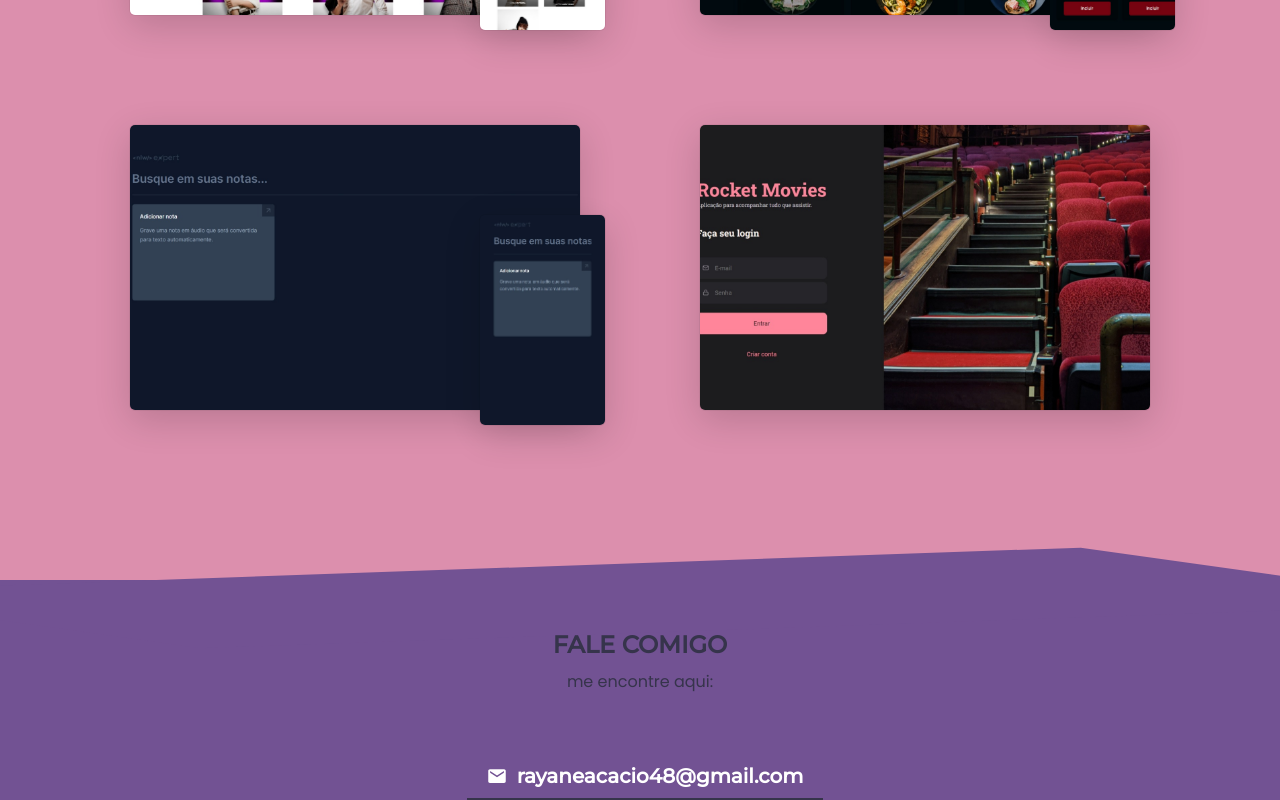
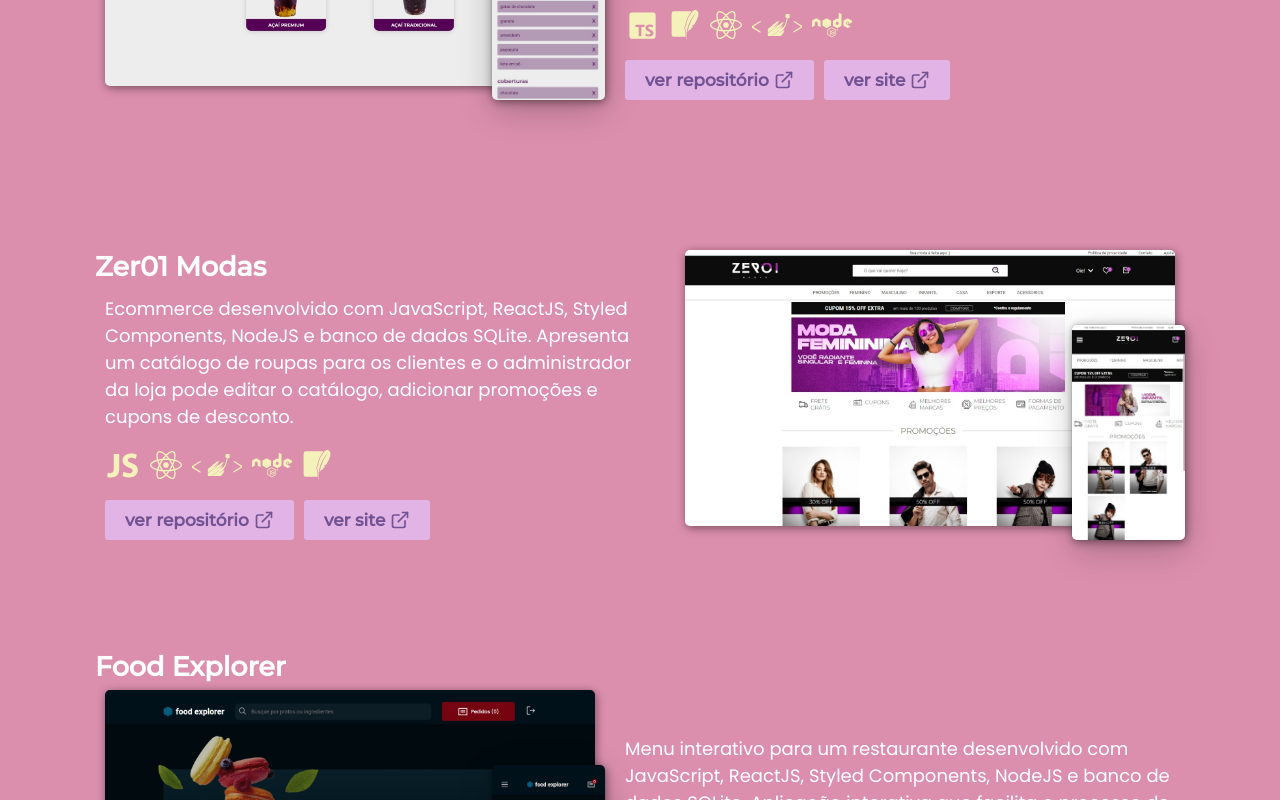
Before and after one commit to rayaneacacio/meu-portfolio, a React (Vite) app: page / in a window 1280 px wide. Shown: the part 1640-2440 px from the top of the page. Built offline with nearby package versions, Linux system fonts and the light colour scheme.

Commit message:
update projetos

```diff
--- a/src/components/projeto/index.jsx
+++ b/src/components/projeto/index.jsx
@@ -1,24 +1,76 @@
-import { FaGithub } from "react-icons/fa";
-import { MdVisibility } from "react-icons/md";
+import { IoLogoJavascript } from "react-icons/io";
+import { FaReact } from "react-icons/fa";
+import { FaNode } from "react-icons/fa";
+import { SiStyledcomponents } from "react-icons/si";
+import { BiLogoTypescript } from "react-icons/bi";
+import { SiSqlite } from "react-icons/si";
+import { FiExternalLink } from "react-icons/fi";
 
 import { Container } from "./style";
 
-export function Projeto({ img, img_mobile, name, description, repository, deploy }) {
+export function Projeto({ img, img_mobile, name, description, languages, repository, deploy, style }) {
   return (
-    <Container>
-      <div style={{ backgroundImage: `URL(${ img })` }} ></div>
-      {
-        img_mobile &&
-        <div className="mobile" style={{ backgroundImage: `URL(${ img_mobile })` }} ></div>
-      }
+    <Container style={ style }>
+      <h2 style={ style && { top: "0" }}>{ name }</h2>
 
       <div>
-        <p> { description } </p>
+        <div className="imgDesktop" style={{ backgroundImage: `URL(${ img })` }} ></div>
 
-        <div className="div_links">
-          <a href={ repository } target="_blank" title="repositório" > <FaGithub size={ 40 } /> </a>
-          <a href={ deploy } target="_blank" title="deploy" > <MdVisibility size={ 40 } /> </a>
+        {
+          img_mobile &&
+          <div className="imgMobile" style={{ backgroundImage: `URL(${ img_mobile })` }} ></div>
+        }
+      </div>
+
+      <div className="description">
+        <p>{ description }</p>
+
+        <div className="languages">
+          {
+            languages &&
+            languages.map(language => (
+              <>
+                {
+                  language == "TypeScript" &&
+                  <BiLogoTypescript size={ 35 } />
+                }
+                {
+                  language == "JavaScript" &&
+                  <IoLogoJavascript size={ 35 } />
+                }
+                {
+                  language == "SQLite" &&
+                  <SiSqlite size={ 30 } />
+                }
+                {
+                  language == "ReactJS" &&
+                  <FaReact size={ 32 } />
+                }
+                {
+                  language == "Styled Components" &&
+                  <SiStyledcomponents size={ 50 } />
+                }
+                {
+                  language == "NodeJS" &&
+                  <FaNode size={ 40 } />
+                }
+              </>
+            ))
+          }
         </div>
+
+        <div className="links">
+          <a href={ repository } target="_blank" >
+            <p>ver repositório</p>
+            { <FiExternalLink size={ 20 } /> }
+          </a>
+
+          <a href={ deploy } target="_blank" >
+            <p>ver site</p>
+            { <FiExternalLink size={ 20 } /> }
+          </a>
+        </div>
+
       </div>
 
     </Container>
--- a/src/components/projeto/style.js
+++ b/src/components/projeto/style.js
@@ -2,85 +2,91 @@ import styled from "styled-components";
 
 export const Container = styled.div`
   color: ${({ theme }) => theme.COLORS.WHITE};
-  width: 30rem;
-  height: 20rem;
   font-size: 1.8rem;
   border-radius: 5px;
-
   display: flex;
-  align-items: center;
-  flex-direction: column;
-  justify-content: space-between;
+  gap: 3rem;
   position: relative;
 
-  &:hover {
-    overflow: hidden;
-
-    > :first-child, .mobile {
-      animation: animateProjects 0.5s forwards;
-      filter: blur(1px);
-    }
-
-    > :last-child {
-      display: flex;
-    }
+  > h2 {
+    font-family: ${({ theme }) => theme.FONTS.MONTSERRAT};
+    position: absolute;
+    top: -4rem;
+    left: -1rem;
   }
 
-  > :first-child {
+  > div {
+    width: 45rem;
+    height: 27rem;
+    position: relative;
+  }
+
+  .imgDesktop {
     background-repeat: no-repeat;
     background-position: center;
     background-size: cover;
-    width: 90%;
+    width: 100%;
     height: 95%;
+    border-radius: 5px;
+  }
+
+  .imgDesktop, .imgMobile {
+    filter: drop-shadow(1px 2px 5px rgba(2,2,2,0.46495094619879207));
+  }
+
+  .imgMobile {
+    background-size: cover;
+    width: 23%;
+    height: 74%;
+    position: absolute;
+    bottom: 0;
+    right: -1rem;
     border-radius: 5px;
     box-shadow: rgba(0, 0, 0, 0.16) 0px 10px 36px 0px, rgba(0, 0, 0, 0.06) 0px 0px 0px 1px;
   }
 
-  > :last-child {
-    background: rgba(8, 8, 8, 0.64);
-    width: 100%;
-    height: 100%;
-    display: none;
+  .description {
+    width: 55rem;
+    display: flex;
     flex-direction: column;
-    align-items: center;
-    justify-content: center;
-    gap: 3rem;
-
-    border-radius: 5px;
-    position: absolute;
-    top: 0;
+    align-items: flex-start;
+    justify-content: flex-end;
+    gap: 1rem;
   }
 
-  > h2 {
-    font-family: ${({ theme }) => theme.FONTS.MONTSERRAT};
-  }
+  .languages {
+    display: flex;
+    align-items: center;
+    gap: 1rem;
 
-  p {
-    text-align: center;
-  }
-
-  .div_links {
-    display: flex;
-    gap: 3rem;
-
-    a {
-      color: ${({ theme }) => theme.COLORS.WHITE};
+    svg path {
+      fill: ${({ theme }) => theme.COLORS.YELLOW};
     }
   }
 
-  .mobile {
-    background-size: cover;
-    width: 25%;
-    height: 70%;
-    position: absolute;
-    bottom: 0;
-    right: 0;
-    border-radius: 5px;
-    box-shadow: rgba(0, 0, 0, 0.16) 0px 10px 36px 0px, rgba(0, 0, 0, 0.06) 0px 0px 0px 1px;
+  .links {
+    display: flex;
+    gap: 1rem;
+
+    a {
+      background-color: ${({ theme }) => theme.COLORS.PURPLE_200};
+      color: ${({ theme }) => theme.COLORS.PURPLE};
+      display: flex;
+      align-items: center;
+      gap: 5px;
+
+      &:hover {
+        background-color: ${({ theme }) => theme.COLORS.PURPLE};
+        color: ${({ theme }) => theme.COLORS.PURPLE_200};
+        filter: none;
+      }
+    }
   }
 
   @media(min-width: 1000px) {
-    width: 50rem;
-    height: 30rem;
+    > div {
+      width: 49rem;
+      height: 29rem;
+    }
   }
 `;
--- a/src/pages/Home/index.jsx
+++ b/src/pages/Home/index.jsx
@@ -1,7 +1,5 @@
-import { FaSquareInstagram } from "react-icons/fa6";
 import { BsLinkedin } from "react-icons/bs";
 import { FaGithub } from "react-icons/fa";
-import { FaFacebook } from "react-icons/fa";
 import { IoLogoJavascript } from "react-icons/io";
 import { FaReact } from "react-icons/fa";
 import { FaNode } from "react-icons/fa";
@@ -18,6 +16,8 @@ import imgFoodExplorer_mobile from "../../assets/foodexplorer_mobile.jpeg";
 import imgRocketMovies from "../../assets/rocketmovies.jpeg";
 import imgExpertNotes from "../../assets/expertnotes.jpeg";
 import imgExpertNotes_mobile from "../../assets/expertnotes_mobile.jpeg";
+import imgAcaiRuby from "../../assets/acaiRuby.jpeg";
+import imgAcaiRubyMobile from "../../assets/acaiRubyMobile.jpeg";
 import icondev from "../../assets/devicon.svg";
 
 import { Projeto } from "../../components/projeto";
@@ -94,11 +94,8 @@ export function Home() {
           <ul onClick={(event) => handleNavigateSections(event) } > SOBRE MIM </ul>
           <ul onClick={(event) => handleNavigateSections(event) } > PROJETOS </ul>
           <ul onClick={(event) => handleNavigateSections(event) } > CONTATO </ul>
-          {/* <a href="#"> CURRÍCULO </a> */}
-          <a href="https://www.instagram.com/rayaneakkacio/" target="_blank"> <FaSquareInstagram size={ 23 } /> </a>
           <a href="https://www.linkedin.com/in/rayane-ac%C3%A1cio-274092252/" target="_blank"> <BsLinkedin size={ 23 } /> </a>
           <a href="https://github.com/rayaneacacio" target="_blank"> <FaGithub size={ 24 } /> </a>
-          <a href="https://www.facebook.com/profile.php?id=100065219643115" target="_blank"> <FaFacebook size={ 24 } /> </a>
         </nav>
       </header>
 
@@ -109,9 +106,9 @@ export function Home() {
             <h1 style={{ color: "#e1b4e5" }}>Rayane Acácio,</h1>
             <h2 style={{ color: "#a1eacd" }}>desenvolvedora web</h2>
 
-            <div>
-              <button> <a href="https://drive.google.com/file/d/1u5zV9TBfF_C59MgGcvwebeZmfYMR3uWl/view?usp=sharing" target="_blank">CERTIFICADO</a> </button>
-              <button> <a href="https://www.linkedin.com/in/rayane-ac%C3%A1cio-274092252/" target="_blank">LINKEDIN</a> </button>
+            <div className="homeButtons">
+              <a href="https://drive.google.com/file/d/1u5zV9TBfF_C59MgGcvwebeZmfYMR3uWl/view?usp=sharing" target="_blank">CERTIFICADO</a>
+              <a href="https://www.linkedin.com/in/rayane-ac%C3%A1cio-274092252/" target="_blank">LINKEDIN</a>
             </div>
           </div>
 
@@ -132,7 +129,7 @@ export function Home() {
           <h2>HELLO WORLD :)</h2>
 
           <p>
-            Tenho 20 anos, sou programadora frontend e estou estudando desenvolvimento web. Tenho habilidades em JavaScript, React, Styled Components e Node. Já trabalhei em vários projetos, incluindo um e-commerce fullstack e um menu interativo com banco de dados sqlite
+            Tenho 20 anos, sou programadora e estou estudando desenvolvimento web. Tenho experiência com JavaScript, TypeScript, ReactJS, Styled Components e já criei APIs NodeJS com banco de dados SQLite.
           </p>
 
           <div className="icons_linguage">
@@ -157,10 +154,52 @@ export function Home() {
         </div>
 
         <div className="projetos">
-          <Projeto img={ imgZer01Modas } img_mobile={ imgZer01Modas_mobile } name="Zer01 Modas" description="Ecommerce fullstack responsivo" repository="https://github.com/rayaneacacio/Zer01_Modas" deploy="https://zer01modas.netlify.app" />
-          <Projeto img={ imgFoodExplorer } img_mobile={ imgFoodExplorer_mobile } name="Food Explorer" description="Menu interativo para um restaurante" repository="https://github.com/rayaneacacio/food-explorer" deploy="https://sparkly-pavlova-9f4ab9.netlify.app/" />
-          <Projeto img={ imgExpertNotes } img_mobile={ imgExpertNotes_mobile } name="Expert Notes" description="bloco de anotações por áudio com typescript" repository="https://github.com/rayaneacacio/Expert-Notes" deploy="https://expertnote.netlify.app/"/>
-          <Projeto img={ imgRocketMovies } name="Rocket Movies" description="site para favoritar filmes" repository="https://github.com/rayaneacacio/rocket-movies" deploy="https://main--reactrocketmovies.netlify.app/" />
+          <Projeto
+            img={ imgAcaiRuby }
+            img_mobile={ imgAcaiRubyMobile }
+            name="Açaí Ruby"
+            repository="https://github.com/rayaneacacio/Acai-Ruby"
+            deploy="https://acai-ruby.netlify.app"
+            languages={[ "TypeScript", "SQLite", "ReactJS", "Styled Components", "NodeJS" ]}
+            description="Totem de autoatendimento para acaiteria desenvolvido com TypeScript, React JS,
+            Styled Components, e uma API Node.js com banco de dados SQLite. Esse projeto oferece uma maneira simples
+            e rápida para os clientes fazerem pedidos e inclui um site de administração, para alterações no sistema quando necessário." />
+
+          <Projeto
+            style={{ flexDirection: "row-reverse" }}
+            img={ imgZer01Modas }
+            img_mobile={ imgZer01Modas_mobile }
+            name="Zer01 Modas"
+            languages={[ "JavaScript", "ReactJS", "Styled Components", "NodeJS", "SQLite" ]}
+            repository="https://github.com/rayaneacacio/Zer01_Modas" deploy="https://zer01modas.netlify.app"
+            description="Ecommerce desenvolvido com JavaScript, ReactJS, Styled Components, NodeJS e banco de dados SQLite. Apresenta um catálogo de roupas para os clientes e o administrador da loja pode editar o catálogo,
+            adicionar promoções  e cupons de desconto." />
+
+          <Projeto
+            img={ imgFoodExplorer }
+            img_mobile={ imgFoodExplorer_mobile }
+            name="Food Explorer"
+            languages={[ "JavaScript", "ReactJS", "Styled Components", "NodeJS", "SQLite" ]}
+            repository="https://github.com/rayaneacacio/food-explorer" deploy="https://sparkly-pavlova-9f4ab9.netlify.app/"
+            description="Menu interativo para um restaurante desenvolvido com JavaScript, ReactJS, Styled Components, NodeJS e banco de dados SQLite. Aplicação interativa que facilita o processo de pedidos e possui uma página
+            de organização e gestão do cardápio para o dono do restaurante." />
+
+          <Projeto
+            style={{ flexDirection: "row-reverse" }}
+            img={ imgExpertNotes }
+            img_mobile={ imgExpertNotes_mobile }
+            name="Expert Notes"
+            languages={[ "JavaScript", "ReactJS", "Styled Components" ]}
+            repository="https://github.com/rayaneacacio/Expert-Notes" deploy="https://expertnote.netlify.app/"
+            description="Bloco de anotações por texto e áudio com TypeScript, ReactJS e Styled Components. Esse projeto foi
+            desenvolvido durante o evento NLW Expert 2024 RocketSeat." />
+
+          <Projeto
+            img={ imgRocketMovies }
+            name="Rocket Movies"
+            languages={[ "JavaScript", "ReactJS", "Styled Components", "NodeJS", "SQLite" ]}
+            repository="https://github.com/rayaneacacio/Expert-Notes" deploy="https://expertnote.netlify.app/"
+            description="" />
         </div>
 
         <div className="contato">
@@ -174,11 +213,9 @@ export function Home() {
               <div className="borderEmail" style={{ height: "2px", background: "#36344b" }}></div>
             </button>
 
-            <div className="divRedesSociais" style={{ display: "flex", gap: "4rem", opacity: "0" }}>
-              <a href="https://www.instagram.com/rayaneakkacio/" target="_blank"> <FaSquareInstagram size={ 30 } /> </a>
+            <div className="divRedesSociais" style={{ display: "flex", opacity: "0" }}>
               <a href="https://www.linkedin.com/in/rayane-ac%C3%A1cio-274092252/" target="_blank"> <BsLinkedin size={ 30 } /> </a>
               <a href="https://github.com/rayaneacacio" target="_blank"> <FaGithub size={ 30 } /> </a>
-              <a href="https://www.facebook.com/profile.php?id=100065219643115" target="_blank"> <FaFacebook size={ 30 } /> </a>
             </div>
           </div>
 
--- a/src/pages/Home/style.js
+++ b/src/pages/Home/style.js
@@ -35,39 +35,28 @@ export const Container = styled.div`
     user-select: none;
   }
 
-  nav a:hover, nav ul:hover {
-    border-bottom: 3px solid transparent;
+  nav ul:hover, nav a:hover {
+    margin-bottom: 8px;
   }
 
   nav ul {
     display: none;
   }
 
-  button {
-    background: ${({ theme }) => theme.COLORS.PINK};
-    font-family: ${({ theme }) => theme.FONTS.MONTSERRAT};
-    font-size: 1.7rem;
-    font-weight: bold;
-    padding: 1rem 2rem;
-    border-radius: 3px;
-    margin-top: 3rem;
+  .homeButtons {
+    margin-top: 2rem;
 
-    > a {
+    a {
+      background: ${({ theme }) => theme.COLORS.PINK};
       color: ${({ theme }) => theme.COLORS.WHITE};
+      margin-top: 3rem;
     }
 
-    a:hover {
-      filter: none;
-    }
-  }
-
-  button:last-of-type {
-    background: ${({ theme }) => theme.COLORS.WHITE};;
-    border: 1px solid ${({ theme }) => theme.COLORS.PINK};
-    margin-left: 1rem;
-
-    > a {
+    a:last-of-type {
+      background: ${({ theme }) => theme.COLORS.WHITE};
       color: ${({ theme }) => theme.COLORS.PINK};
+      border: 1px solid ${({ theme }) => theme.COLORS.PINK};
+      margin-left: 1rem;
     }
   }
 
@@ -237,7 +226,6 @@ export const Main = styled.main`
   }
 
   .flutuando {
-    color: ${({ theme }) => theme.COLORS.GREEN};
     width: 100%;
     height: 100%;
     position: relative;
@@ -251,12 +239,13 @@ export const Main = styled.main`
   .projetos {
     background: ${({ theme }) => theme.COLORS.PINK_700};
     width: 100%;
-    padding-top: 5rem;
-    padding-bottom: 10rem;
+    padding: 13rem 5rem 10rem;
 
     display: flex;
+    flex-direction: column;
+    align-items: center;
     justify-content: center;
-    gap: 7rem;
+    gap: 15rem;
     flex-wrap: wrap;
 
     > div {
@@ -331,8 +320,6 @@ export const Main = styled.main`
 
       > :first-child {
         text-align: left;
-        transform: translateX(-5rem);
-        animation: animationMyProfile 1s forwards ease;
       }
 
       > :last-child {
@@ -372,8 +359,6 @@ export const Main = styled.main`
     }
 
     .projetos {
-      height: 90rem;
-      padding-top: 5rem;
       padding-bottom: 13rem;
     }
 
--- a/src/styles/global.js
+++ b/src/styles/global.js
@@ -18,12 +18,10 @@ export default createGlobalStyle`
     background: ${({ theme }) => theme.COLORS.BACKGROUND};
     overflow-x: hidden;
     scroll-behavior: smooth;
-
     -ms-overflow-style: none;
 
     &::-webkit-scrollbar {
-      background: transparent;
-      width: 0;
+      display: none;
     }
   }
 
@@ -31,18 +29,23 @@ export default createGlobalStyle`
     font-family: ${({ theme }) => theme.FONTS.MONTSERRAT};
   }
 
-  button, ul {
+  button, ul, a {
     background: none;
     cursor: pointer;
-    transition: filter 0.2s;
+    transition: 0.3s;
   }
 
   a {
+    font-family: ${({ theme }) => theme.FONTS.MONTSERRAT};
+    font-size: 1.7rem;
+    font-weight: bold;
     text-decoration: none;
+    padding: 1rem 2rem;
+    border-radius: 3px;
   }
 
   button:hover, a:hover, ul:hover {
-    filter: brightness(0.7);
+    filter: brightness(0.8);
   }
 
   @keyframes animateProjects {
@@ -98,12 +101,6 @@ export default createGlobalStyle`
     }
   }
 
-  @keyframes animationMyProfile {
-    to {
-      transform: translateX(0);
-    }
-  }
-
   @media(min-width: 1000px) {
     body {
       -ms-overflow-style: auto;
```
Also changed, not shown: src/assets/acaiRuby.jpeg (added), src/assets/acaiRubyMobile.jpeg (added).
